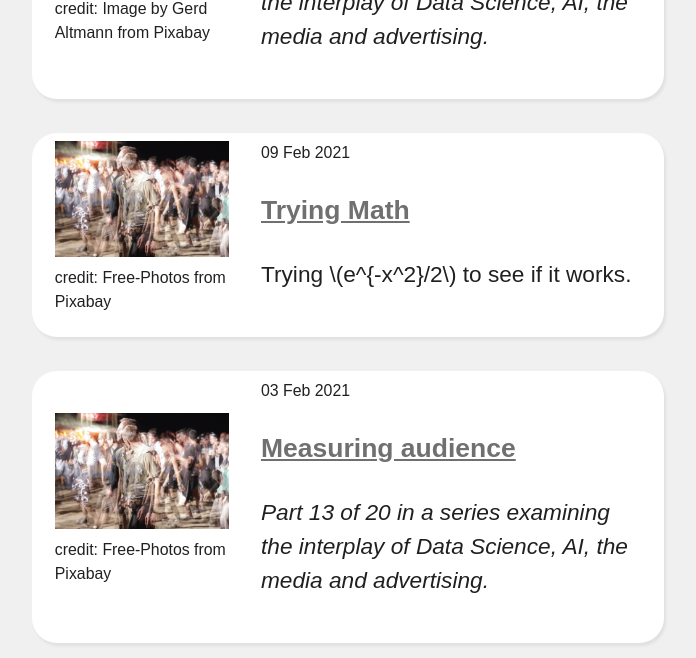
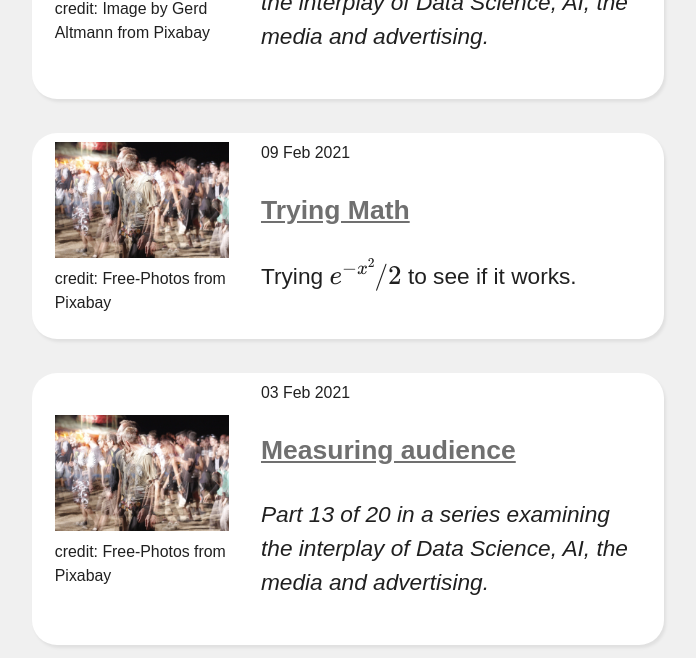
Before and after one commit to ph-barbe/ph-barbe.github.io, a Jekyll site: the page built from blog.html, in a window 1280 px wide and 900 px high, scrolled down 388 px, cut to the strip 0-658 px from the top of the window. Shown: the whole strip, without its empty margins (229-925 px from the left). Built offline with Jekyll 4.4.1, drawn with Linux system fonts in a browser that asks for light colours; formulas are drawn with MathJax 3; part of the change alters nothing that is shown.

```diff
--- a/_layouts/default.html
+++ b/_layouts/default.html
@@ -4,6 +4,10 @@
         <meta charset="utf-8">
         <title>{{ page.title }}</title>
         {% if page.katex %}
+            <!-- Mathjax Support -->
+            <script type="text/javascript" async
+                src="https://cdn.mathjax.org/mathjax/latest/MathJax.js?config=TeX-MML-AM_CHTML">
+            </script>
             <link rel="stylesheet" href="/assets/katex/katex.min.css">
         {% endif %}
         <link rel="stylesheet" href="/assets/css/styles.css">
```
Also changed, not shown: 1 other file.
